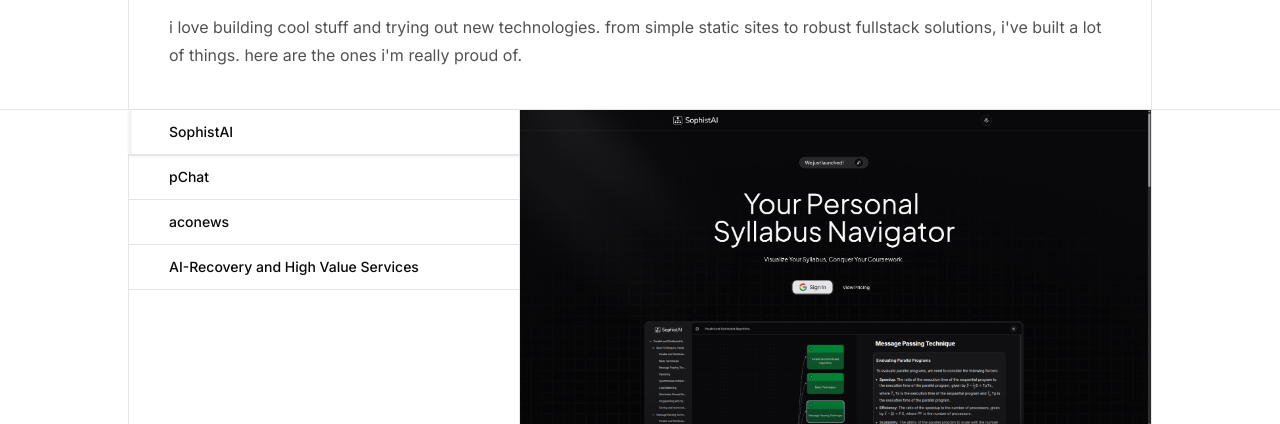
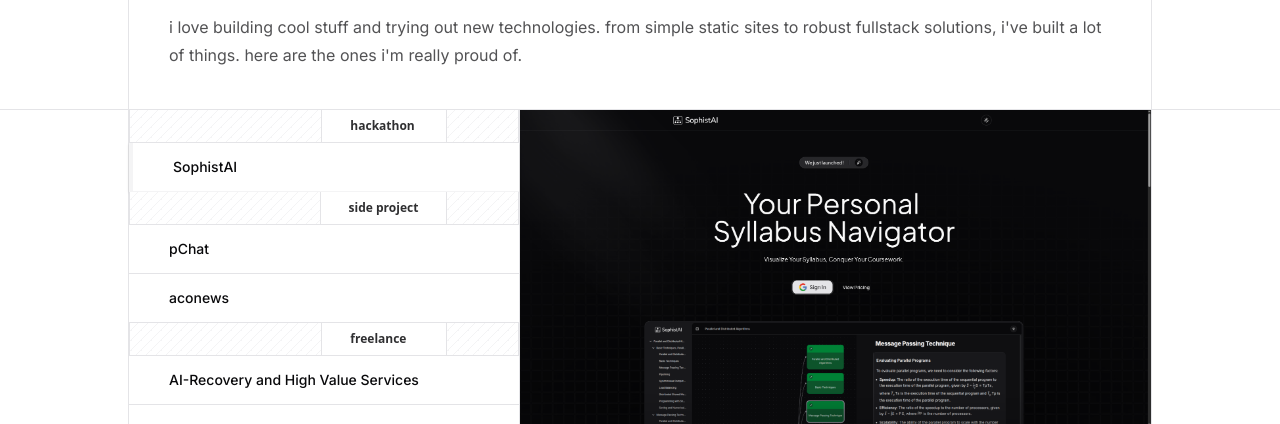
Before and after one commit to shahank42/portfolio, an Astro site: page / in a window 1280 px wide. Shown: the part 1922-2346 px from the top of the page. Built offline with nearby package versions, Linux system fonts and the light colour scheme; Astro itself is replaced by a stand-in of ours.

Commit message:
feat(projects): added sections

```diff
--- a/src/components/ProjectsIsland.tsx
+++ b/src/components/ProjectsIsland.tsx
@@ -1,13 +1,32 @@
 import type { GetImageResult } from "astro";
-import { Button, buttonVariants } from "./ui/button"
-import { Tabs, TabsContent, TabsList, TabsTrigger } from "./ui/tabs"
+import { Button, buttonVariants } from "./ui/button";
+import { Tabs, TabsContent, TabsList, TabsTrigger } from "./ui/tabs";
 import { GithubIcon, SquareArrowOutUpRightIcon } from "lucide-react";
 import { cn } from "@/lib/utils";
 import type { CONTENT } from "@/lib/content";
 import { useState } from "react";
 
-export const ProjectsIsland = ({ projects }: { projects: typeof CONTENT.projects }) => {
+type Project = (typeof CONTENT.projects)[0];
+
+export const ProjectsIsland = ({
+  projects,
+}: {
+  projects: typeof CONTENT.projects;
+}) => {
   const [tab, setTab] = useState(projects[0].key);
+
+  // Group projects by type
+  const groupedProjects = projects.reduce(
+    (acc: Record<string, Project[]>, project: Project) => {
+      const type = project.type || "Other"; // Default to "Other" if type is not defined
+      if (!acc[type]) {
+        acc[type] = [];
+      }
+      acc[type].push(project);
+      return acc;
+    },
+    {} as Record<string, Project[]>,
+  );
 
   return (
     <Tabs
@@ -17,31 +36,97 @@
       onValueChange={setTab}
       className="relative grid grid-cols-1 md:grid-cols-[minmax(0,1fr)_1.618fr] border-x border-input"
     >
-      <div className="absolute inset-0 pointer-events-none text-surface-8 hidden md:block"><svg className="absolute -left-[6.5px] -bottom-[6.5px]" width="12" height="12" viewBox="0 0 12 12" fill="none" xmlns="http://www.w3.org/2000/svg" vector-effect="non-scaling-stroke"><path d="M6 0V12M0 6H12" stroke="currentColor"></path></svg><svg className="absolute -right-[6.5px] -bottom-[6.5px]" width="12" height="12" viewBox="0 0 12 12" fill="none" xmlns="http://www.w3.org/2000/svg" vector-effect="non-scaling-stroke"><path d="M6 0V12M0 6H12" stroke="currentColor"></path></svg></div>
+      <div className="absolute inset-0 pointer-events-none text-surface-8 hidden md:block">
+        <svg
+          className="absolute -left-[6.5px] -bottom-[6.5px]"
+          width="12"
+          height="12"
+          viewBox="0 0 12 12"
+          fill="none"
+          xmlns="http://www.w3.org/2000/svg"
+          vector-effect="non-scaling-stroke"
+        >
+          <path d="M6 0V12M0 6H12" stroke="currentColor"></path>
+        </svg>
+        <svg
+          className="absolute -right-[6.5px] -bottom-[6.5px]"
+          width="12"
+          height="12"
+          viewBox="0 0 12 12"
+          fill="none"
+          xmlns="http://www.w3.org/2000/svg"
+          vector-effect="non-scaling-stroke"
+        >
+          <path d="M6 0V12M0 6H12" stroke="currentColor"></path>
+        </svg>
+      </div>
 
       <TabsList className="flex flex-col w-full bg-transparent p-0">
-        {projects.map((project) => (
-          <TabsTrigger asChild key={project.key} value={project.key} >
-            <Button variant="ghost" size="lg" className="font-inter text-sm lg:text-md flex relative justify-start px-8 sm:px-8 lg:px-10 w-full rounded-none cursor-pointer py-3 border-b border-t-0 border-x-0 border-input">
-              {tab === project.key && <div className="w-[4px] h-full absolute left-0 top-0 bg-accent -ml-px"></div>}
-              {project.label}
-            </Button>
-          </TabsTrigger>
+        {Object.entries(groupedProjects).map(([type, projectsInType]) => (
+          <div key={type} className="w-full">
+            <div className="flex sticky top-0 z-10 px-0  py-0 text-sm md:text-xs font-semibold text-secondary-foreground/90 lowercase bg-background text-left md:text-right border-b border-input border-l-0">
+              <div className="w-[100%] h-8 border-gutter-edge [--color:var(--color-gutter-edge)]/40  bg-[image:repeating-linear-gradient(315deg,_var(--color)_0,_var(--color)_1px,_transparent_0,_transparent_50%)] bg-[size:10px_10px] bg-fixed">
+                <div className="border-x border-input w-full h-full max-w-5xl mx-auto"></div>
+              </div>
+
+              <span className="w-48 whitespace-nowrap px-7 h-8 flex items-center">
+                {type}
+              </span>
+
+              <div className="w-[38.1%] h-8 border-gutter-edge [--color:var(--color-gutter-edge)]/40  bg-[image:repeating-linear-gradient(315deg,_var(--color)_0,_var(--color)_1px,_transparent_0,_transparent_50%)] bg-[size:10px_10px] bg-fixed border-r-0">
+                <div className="border-x border-input w-full h-full max-w-5xl mx-auto"></div>
+              </div>
+            </div>
+            {projectsInType.map((project: Project) => (
+              <TabsTrigger asChild key={project.key} value={project.key}>
+                <Button
+                  variant="ghost"
+                  size="lg"
+                  className={cn("font-inter text-sm lg:text-md flex relative justify-start px-8 sm:px-8 lg:px-10 w-full rounded-none cursor-pointer py-3.5 border-b border-t-0 border-x-0 border-input transition-all duration-300 ease-[cubic-bezier(0.175,0.885,0.32,1.275)]", {
+                    "border-accent border-l-4": tab === project.key,
+                  })}
+                >
+                  {project.label}
+                </Button>
+              </TabsTrigger>
+            ))}
+          </div>
         ))}
       </TabsList>
 
-      {projects.map((project) => (
-        <TabsContent key={project.key} value={project.key} className="md:border-l border-input">
-          <img src={project.image.src} width={project.image.width} height={project.image.height} className="border-b border-input" />
+      {projects.map((project: Project) => (
+        <TabsContent
+          key={project.key}
+          value={project.key}
+          className="md:border-l border-input"
+        >
+          <img
+            src={project.image.src}
+            width={project.image.width}
+            height={project.image.height}
+            className="border-b border-input"
+          />
           <div className="flex flex-col">
-            <span className="py-3 px-4 font-inter text-sm text-secondary-foreground/75">{project.description}</span>
+            <span className="py-3 px-4 font-inter text-sm text-secondary-foreground/75">
+              {project.description}
+            </span>
             <div className="grid grid-cols-2 place-items-center">
               <Button variant="ghost" asChild>
-                <a className="h-full py-3 font-inter text-xs w-full rounded-none border-t border-r border-input" href={project.link} target="_blank">Open Link <SquareArrowOutUpRightIcon /></a>
+                <a
+                  className="h-full py-3 font-inter text-xs w-full rounded-none border-t border-r border-input"
+                  href={project.link}
+                  target="_blank"
+                >
+                  Open Link <SquareArrowOutUpRightIcon />
+                </a>
               </Button>
 
               {project.github === "#" ? (
-                <Button variant="ghost" className="h-full py-3 font-inter text-xs w-full rounded-none border-t border-input" disabled>
+                <Button
+                  variant="ghost"
+                  className="h-full py-3 font-inter text-xs w-full rounded-none border-t border-input"
+                  disabled
+                >
                   Source Code
                   <GithubIcon />
                 </Button>
@@ -49,7 +134,7 @@
                 <a
                   className={cn(
                     buttonVariants({ variant: "ghost" }),
-                    "h-full py-3 font-inter text-xs w-full rounded-none border-t border-input"
+                    "h-full py-3 font-inter text-xs w-full rounded-none border-t border-input",
                   )}
                   href={project.github}
                   target="_blank"
@@ -63,5 +148,5 @@
         </TabsContent>
       ))}
     </Tabs>
-  )
-}
+  );
+};
--- a/src/lib/content.ts
+++ b/src/lib/content.ts
@@ -1,22 +1,24 @@
-import DeviconReact from "../assets/icons/DeviconReact.svg"
-import DeviconSvelte from "../assets/icons/DeviconSvelte.svg"
-import DeviconNextjs from "../assets/icons/DeviconPlainNextjs.svg"
-import DeviconReactnative from "../assets/icons/DeviconReactnative.svg"
-import SimpleIconsExpo from "../assets/icons/SimpleIconsExpo.svg"
+import DeviconReact from "../assets/icons/DeviconReact.svg";
+import DeviconSvelte from "../assets/icons/DeviconSvelte.svg";
+import DeviconNextjs from "../assets/icons/DeviconPlainNextjs.svg";
+import DeviconReactnative from "../assets/icons/DeviconReactnative.svg";
+import SimpleIconsExpo from "../assets/icons/SimpleIconsExpo.svg";
 // import Tanstack from "../assets/icons/Tanstack.png"
 
 import aiRecoveryProjectImage from "../assets/projects/ai-recovery.png";
 import sophistAIProjectImage from "../assets/projects/sophist-ai.png";
 import pChatProjectImage from "../assets/projects/pchat.png";
-import aconewsProjectImage from "../assets/projects/aconews.png"
+import aconewsProjectImage from "../assets/projects/aconews.png";
 
 export const CONTENT = {
   hero: {
     sub: "hi i'm shahank42, a",
     main1: "fullstack web dev",
-    main2: "+ pro keyboard smasher",
-    paragraph1: "i write performant and scalable software. been writing code ever since i got access to a computer back in 2009.",
-    paragraph2: "need someone to help you build the next biggest thing? i've got your back.",
+    main2: "+\npro keyboard smasher",
+    paragraph1:
+      "i write performant and scalable software. been writing code ever since i got access to a computer back in 2009.",
+    paragraph2:
+      "need someone to help you build the next biggest thing? i've got your back.",
     tools: [
       {
         label: "React",
@@ -46,7 +48,7 @@
         label: "Expo",
         Icon: SimpleIconsExpo,
       },
-    ]
+    ],
   },
   projects: [
     {
@@ -55,7 +57,9 @@
       image: sophistAIProjectImage,
       link: "https://sophistai.app",
       github: "#",
-      description: "Struggling with a messy, multi-page syllabus before exams? SophistAI turns it into a clear, interactive mind map— so you can study smarter, not harder."
+      description:
+        "Struggling with a messy, multi-page syllabus before exams? SophistAI turns it into a clear, interactive mind map— so you can study smarter, not harder.",
+      type: "hackathon",
     },
     {
       key: "pchat",
@@ -63,7 +67,9 @@
       image: pChatProjectImage,
       link: "https://pchat-chi.vercel.app",
       github: "https://github.com/shahank42/pChat/",
-      description: "A quick, disposable and decentralized messaging app for the web. Everything is stored in a decentralised database, no servers involved! Everyone using the app stores some part of the database with them, forming a peer-to-peer network."
+      description:
+        "A quick, disposable and decentralized messaging app for the web. Everything is stored in a decentralised database, no servers involved! Everyone using the app stores some part of the database with them, forming a peer-to-peer network.",
+      type: "side project",
     },
     {
       key: "aconews",
@@ -71,7 +77,9 @@
       image: aconewsProjectImage,
       link: "https://aconews-6e1e1.web.app/",
       github: "https://github.com/shahank42/aconews",
-      description: "aconews is a modern news aggregator. It provides users with a seamless experience to stay updated on the latest news across various categories."
+      description:
+        "aconews is a modern news aggregator. It provides users with a seamless experience to stay updated on the latest news across various categories.",
+      type: "side project",
     },
     {
       key: "ai-recovery",
@@ -79,7 +87,9 @@
       image: aiRecoveryProjectImage,
       link: "https://ai-recovery.co.in",
       github: "#",
-      description: "AI- Recovery & High Value Services is a modern consulting firm which empowers consumers in terms of contributing a small portion in developing a sustainable livelihood."
+      description:
+        "AI- Recovery & High Value Services is a modern consulting firm which empowers consumers in terms of contributing a small portion in developing a sustainable livelihood.",
+      type: "freelance",
     },
-  ]
-}
+  ],
+};
```
